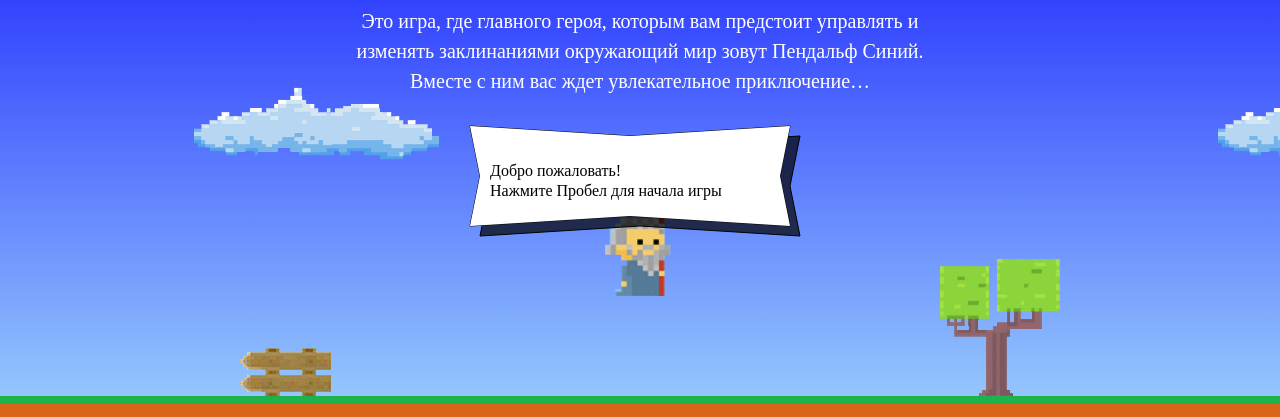
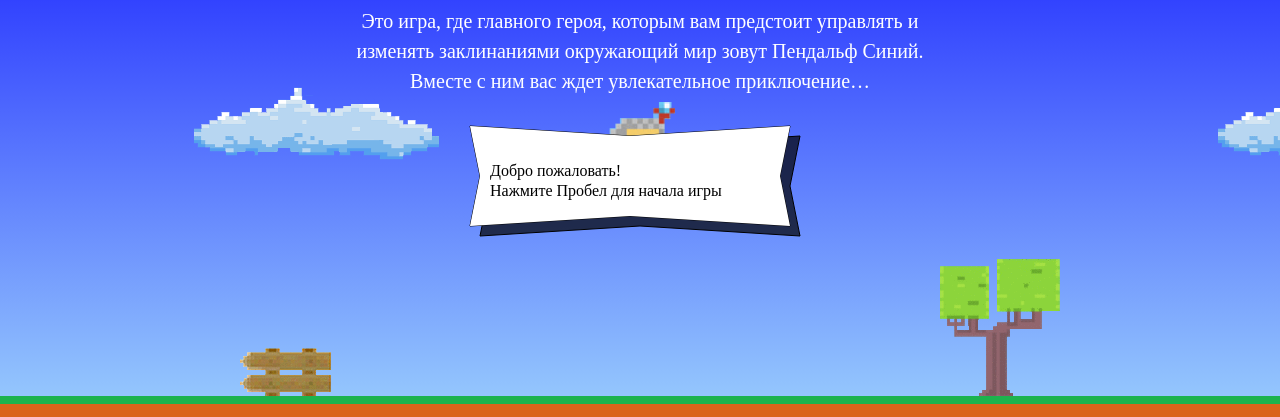
Before and after one commit to Yasherka/290591-code-and-magick, a website: page index.html in a window 1280 px wide. Shown: the part 203-620 px from the top of the page. Drawn offline with Linux system fonts and the light colour scheme; a web font is replaced by a local one.

Commit message:
fix height again

```diff
--- a/index.html
+++ b/index.html
@@ -200,7 +200,7 @@
   };
 
   var getWizardY = function (height) {
-    return height * 2 / 3 - getWizardHeight();
+    return height / 3 - getWizardHeight();
   };
 </script>
 <script src="js/game.js"></script>
```
Also changed, not shown: 1 other file.
